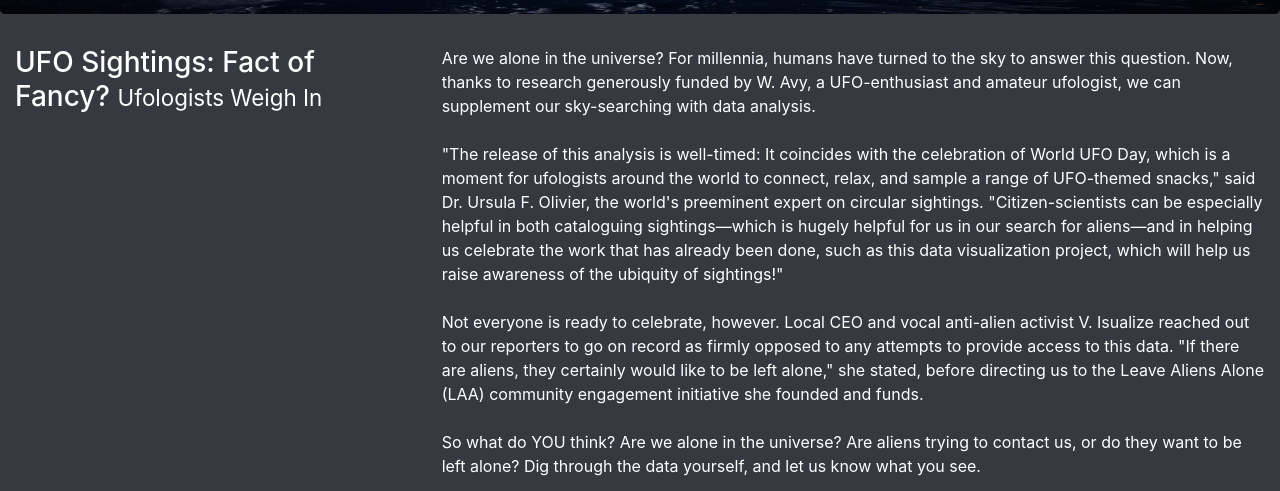
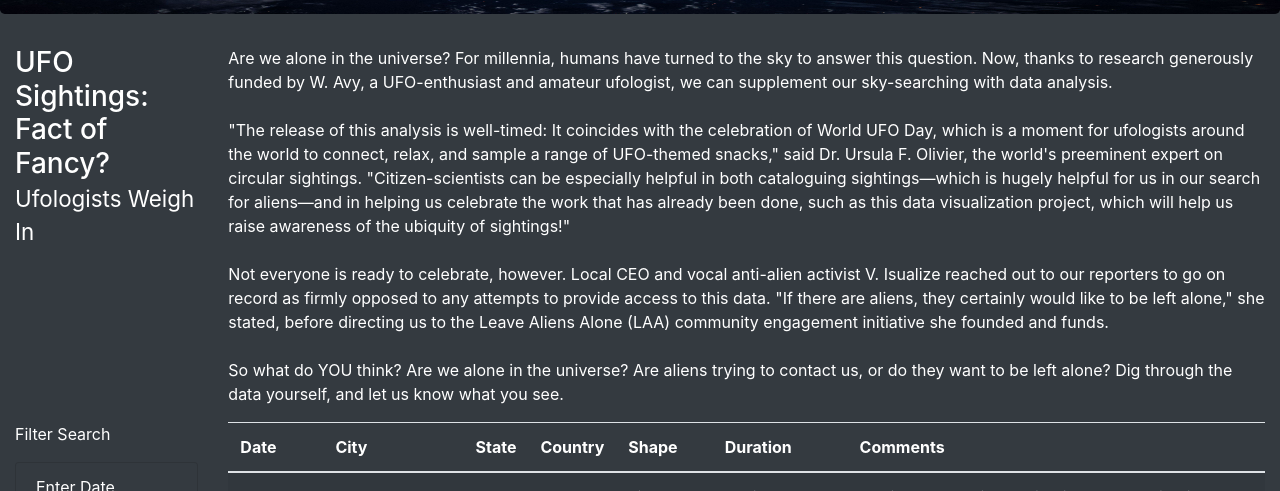
Before and after one commit to Krystal313/UFOs, a plain HTML site: page index.html in a window 1280 px wide. Shown: the part 245-736 px from the top of the page. Drawn offline with nearby package versions, Linux system fonts and the light colour scheme.

Commit message:
updated layout of html and add screenshot of webpage

```diff
--- a/index.html
+++ b/index.html
@@ -22,10 +22,10 @@
         </div>
         <div class="container-fluid">
             <div class="row">
-              <div class="col-md-4">
-                <h3>UFO Sightings: Fact of Fancy? <small>Ufologists Weigh In</small></h3>
+              <div class="col-md-2">
+                <h3>UFO Sightings: Fact of Fancy? <br><small>Ufologists Weigh In</small></h3>
               </div>
-              <div class="col-md-8">
+              <div class="col-md-10">
                 <p>
                   Are we alone in the universe? For millennia, humans have turned to the sky to answer this question. Now, thanks to research generously funded by W. Avy, a UFO-enthusiast and amateur ufologist, we can supplement our sky-searching with data analysis.<br><br>"The release of this analysis is well-timed: It coincides with the celebration of World UFO Day, which is a moment for ufologists around the world to connect, relax, and sample a range of UFO-themed snacks," said Dr. Ursula F. Olivier, the world's preeminent expert on circular sightings. "Citizen-scientists can be especially helpful in both cataloguing sightings—which is hugely helpful for us in our search for aliens—and in helping us celebrate the work that has already been done, such as this data visualization project, which will help us raise awareness of the ubiquity of sightings!"<br><br>Not everyone is ready to celebrate, however. Local CEO and vocal anti-alien activist V. Isualize reached out to our reporters to go on record as firmly opposed to any attempts to provide access to this data. "If there are aliens, they certainly would like to be left alone," she stated, before directing us to the Leave Aliens Alone (LAA) community engagement initiative she founded and funds.<br><br>So what do YOU think? Are we alone in the universe? Are aliens trying to contact us, or do they want to be left alone? Dig through the data yourself, and let us know what you see.
 
@@ -36,7 +36,7 @@
           </div>
         <div class="container-fluid">
             <div class="row">
-                <div class="col-md-3">
+                <div class="col-md-2">
                     <form class="bg-dark" action="">
                         <p>Filter Search</p>
                         <ul class="list-group bg-dark">
@@ -66,7 +66,7 @@
                         </ul>
                     </form>
                 </div>
-                <div class="col-md-9">
+                <div class="col-md-10">
                     <table class="table table-striped">
                         <thead>
                             <tr>
```
Also changed, not shown: static/images/FilterByCity.png (added), static/images/FilterByDate.png (added), static/images/FilterByState.png (added), static/images/FilterByStateDate.png (added), static/images/HomePage.png (added).
